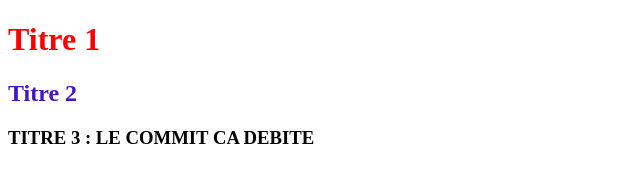
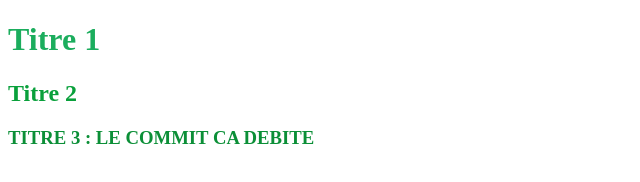
Before and after one commit to antoineskt/Premierprojet, a plain HTML site: page index.html in a window 1280 px wide. Shown: the whole page, without its empty margins (0-640 px from the left). Drawn offline with Linux system fonts and the light colour scheme.

Commit message:
modif des couleurs des titres

```diff
--- a/styles.css
+++ b/styles.css
@@ -9,9 +9,13 @@ body {
 
 
 h1 {
-   color: red;
+   color: rgb(27, 173, 93);
 }
 
 h2 {
-    color: rgb(68, 21, 197);
+    color: rgb(9, 160, 59);
  }
+
+ h3 {
+   color:rgb(11, 143, 55)
+ }
```
